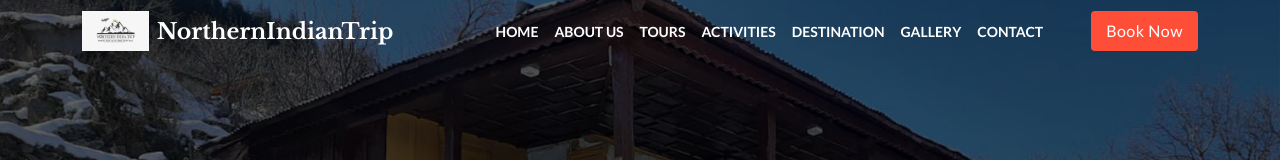
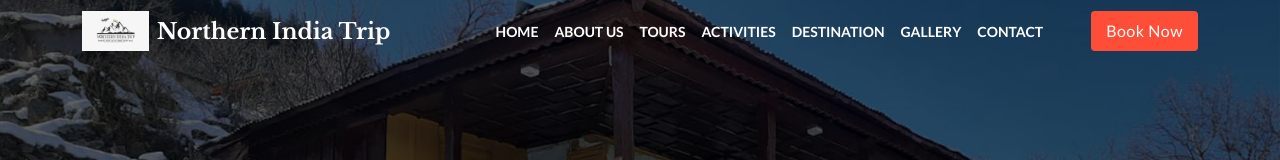
Before and after one commit to shubhamchand84/TravelAndTourismFinal, a React (Create React App) app: page /#/ in a window 1280 px wide. Shown: the top 160 px of the page. Built offline with nearby package versions, Linux system fonts and the light colour scheme.

Commit message:
update tours detail

```diff
--- a/src/components/Common/Header/Header.jsx
+++ b/src/components/Common/Header/Header.jsx
@@ -86,7 +86,7 @@ const Header = () => {
           <Navbar.Brand>
             <NavLink to="/" className="d-flex align-items-center">
               <img src={logo} alt="Northern Indian Trip Logo" className="logo-img me-2" />
-              NorthernIndianTrip
+              Northern India Trip
             </NavLink>
           </Navbar.Brand>
 
```
